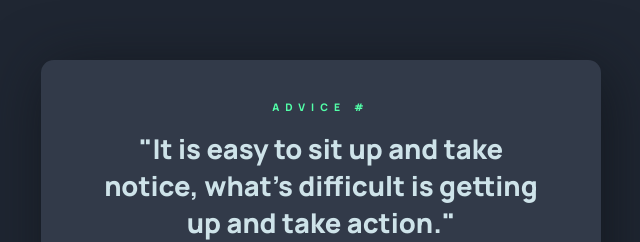
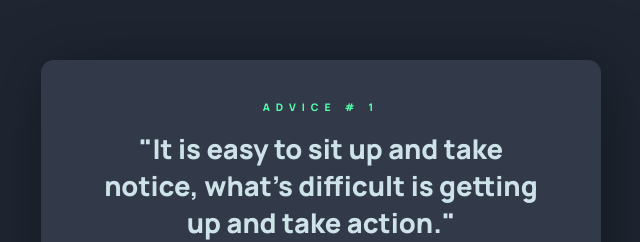
Before and after one commit to Fahatmah/advice-generator, a plain HTML site: page index.html in a window 1280 px wide. Shown: the part 191-433 px from the top of the page, 319-959 px from the left. Drawn offline with Linux system fonts and the light colour scheme.

```diff
--- a/index.html
+++ b/index.html
@@ -28,7 +28,7 @@
   <body>
     <main>
       <section class="advice-container">
-        <h1>advice # <span data-advice-number></span></h1>
+        <h1>advice # <span data-advice-number>1</span></h1>
         <p class="advice-text" data-advice-text>
           "It is easy to sit up and take notice, what's difficult is getting up
           and take action."
```
Also changed, not shown: 1 other file.
